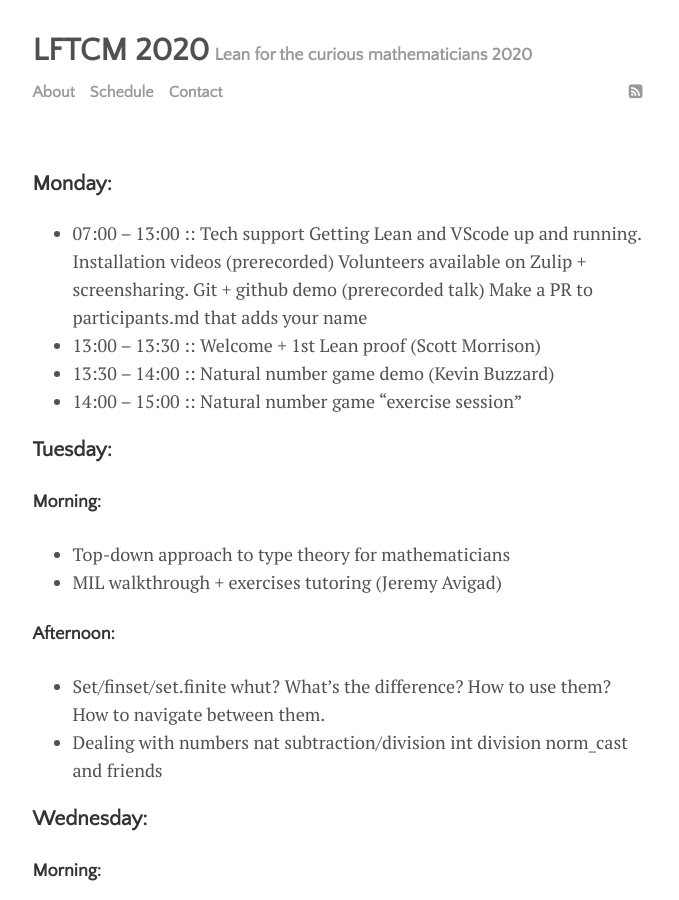
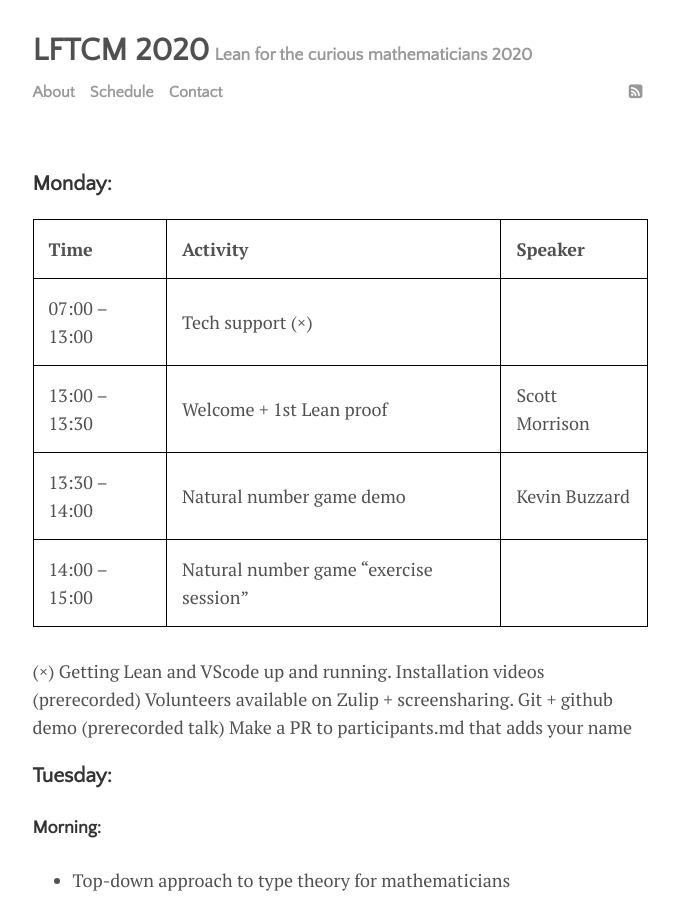
Before and after one commit to leanprover-community/lftcm2020, a Jekyll site: the page built from schedule.md, in a window 1280 px wide and 900 px high. Shown: the whole window, without its empty margins (300-979 px from the left). Built offline with Jekyll 4.4.1, drawn with Linux system fonts in a browser that asks for light colours.

```diff
--- a/schedule.md
+++ b/schedule.md
@@ -7,16 +7,18 @@ image: mountains.jpg
 
 ### Monday:
 
-* 07:00 -- 13:00 :: Tech support
-   Getting Lean and VScode up and running.
-   Installation videos (prerecorded)
-   Volunteers available on Zulip + screensharing.
-  Git + github demo (prerecorded talk)
-  Make a PR to participants.md that adds your name
-* 13:00 -- 13:30 :: Welcome + 1st Lean proof (Scott Morrison)
-* 13:30 -- 14:00 :: Natural number game demo (Kevin Buzzard)
-* 14:00 -- 15:00 :: Natural number game "exercise session"
+Time | Activity | Speaker
+---- | -------- | -------
+07:00 -- 13:00 | Tech support (×) |
+13:00 -- 13:30 | Welcome + 1st Lean proof | Scott Morrison
+13:30 -- 14:00 | Natural number game demo | Kevin Buzzard
+14:00 -- 15:00 | Natural number game "exercise session" |
 
+(×) Getting Lean and VScode up and running.
+Installation videos (prerecorded)
+Volunteers available on Zulip + screensharing.
+Git + github demo (prerecorded talk)
+Make a PR to participants.md that adds your name
 
 ### Tuesday:
 ####   Morning:
```
